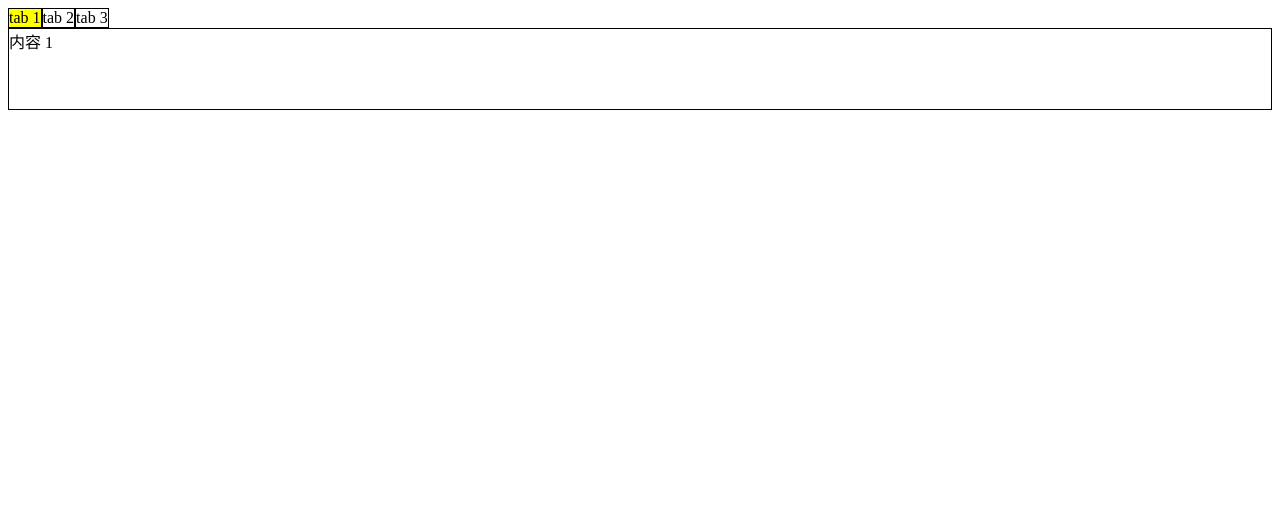
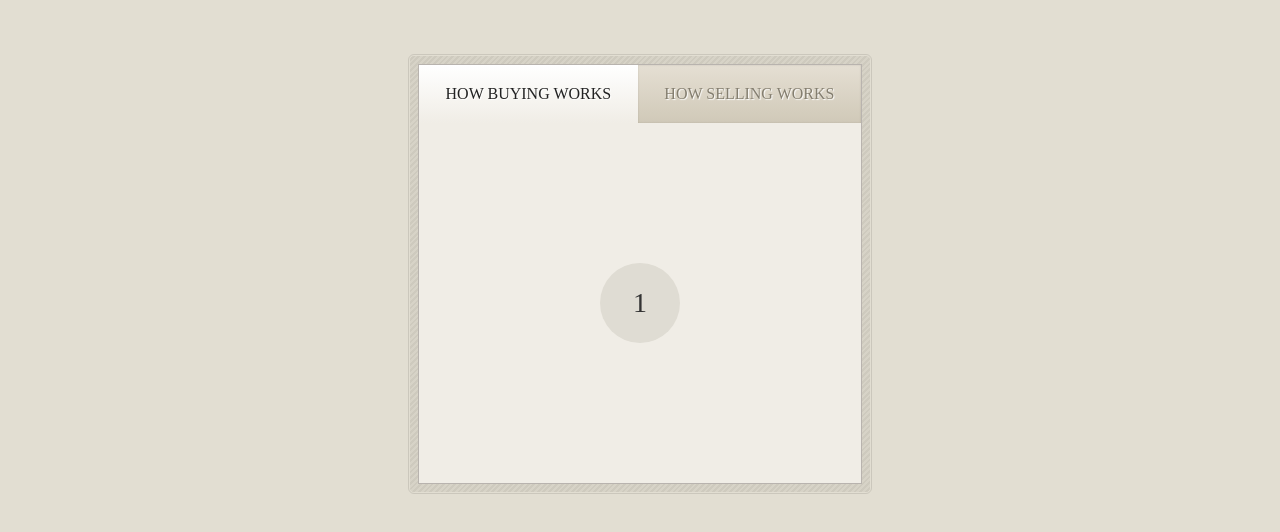
Before and after one commit to FrankFang/wheels, a plain HTML site: page demos/tabs.html in a window 1280 px wide. Drawn offline with Linux system fonts and the light colour scheme.

Commit message:
完成样式

```diff
--- a/demos/tabs.html
+++ b/demos/tabs.html
@@ -4,48 +4,94 @@
   <meta name="viewport" content="width=device-width, user-scalable=no, initial-scale=1.0, maximum-scale=1.0, minimum-scale=1.0">
   <title>Tabs</title>
 
-  <div id="tabs">
-    <ol data-role="tabs-nav">
-      <li>tab 1</li>
-      <li>tab 2</li>
-      <li>tab 3</li>
-    </ol>
-    <ol data-role="tabs-panes">
-      <li>内容 1</li>
-      <li>内容 2</li>
-      <li>内容 3</li>
-    </ol>
+  <div class="wrapper">
+    <div class="tabs">
+      <ol data-role="tabs-nav">
+        <li>how buying works</li>
+        <li>how selling works</li>
+      </ol>
+      <ol data-role="tabs-panes">
+        <li>
+          <div class="circle">
+            1
+          </div>
+        </li>
+        <li>
+          <div class="circle">
+            2
+          </div>
+        </li>
+      </ol>
+    </div>
   </div>
 
   <script src="../lib/dom/index.js"></script>
   <script src="../lib/tabs/index.js"></script>
   <style>
-    #tabs ol{
+    body{
+      background: #E2DED2;
+      display: flex;
+      justify-content: center;
+      align-items: flex-start;
+      min-height: 100vh;
+    }
+    *{
+      box-sizing: border-box;
+    }
+    .wrapper{
+      margin-top: 3em;
+      position: relative;
+      border-radius: 4px;
+      padding: 8px;
+      width: 460px;
+      background: repeating-linear-gradient( -45deg, #D7D3C7, #D7D3C7 2px, #CECABE 2px, #CECABE 4px);
+    }
+    .wrapper::before{
+      content:'';display: block;position: absolute;top: -2px; bottom: -2px; left: -2px; right: -2px;
+      border: 1px solid #CBC7BC; border-radius: 6px;
+      z-index: -1;
+    }
+    .tabs{
+      background: #F2F1EC;
+    }
+    .tabs ol{
       list-style: none;  margin: 0; padding: 0;
     }
-    #tabs ol:first-child{
-      display: flex;
+    .tabs ol:first-child{
+      display: flex; border: 1px solid #B8B3AE; border-bottom: none;
     }
-    #tabs ol:first-child>li{
-      border: 1px solid;
+    .tabs ol:first-child>li{
+      flex-grow: 1; padding: 20px; text-align: center; text-transform: uppercase;
+      background: linear-gradient(to bottom, #e5dfd3 0%,#d0c9b8 100%);
+      color: #847E6F; text-shadow: 1px 1px 1px white;
+      box-shadow: inset 0 0 2px hsla(0,0%,0%,0.15);
     }
-    #tabs ol:first-child>li.active{
-      background: yellow;
+    .tabs ol:first-child>li.active{
+      background: linear-gradient(to bottom, white 0%,#F0EDE6 100%);
+      color: #222222;
+      box-shadow: none;
     }
-    #tabs ol:nth-child(2){
-      border: 1px solid;
+    .tabs ol:nth-child(2){
+      border: 1px solid #B8B3AE; border-top: none; background: #F0EDE6;
     }
-    #tabs ol:nth-child(2) > li{
-      display: none;
-      min-height: 5em;
+    .tabs ol:nth-child(2) > li{
+      display: none; min-height: 5em;
     }
-    #tabs ol:nth-child(2) > li.active{
-      display: block;
+    .tabs ol:nth-child(2) > li.active{
+      display: flex; justify-content: center; align-items: center;
+    }
+    .circle{
+      width: 80px; height: 80px; border-radius: 50%; background: #DFDCD3;
+      display: flex; justify-content: center; align-items: center;
+      font-size: 28px; color:#333; margin: 5em 0;
     }
   </style>
   <script>
     new Tabs({
-      element: tabs
+      element: document.querySelectorAll('.tabs')[0]
+    })
+    new Tabs({
+      element: document.querySelectorAll('.tabs')[1]
     })
   </script>
 </html>
```
